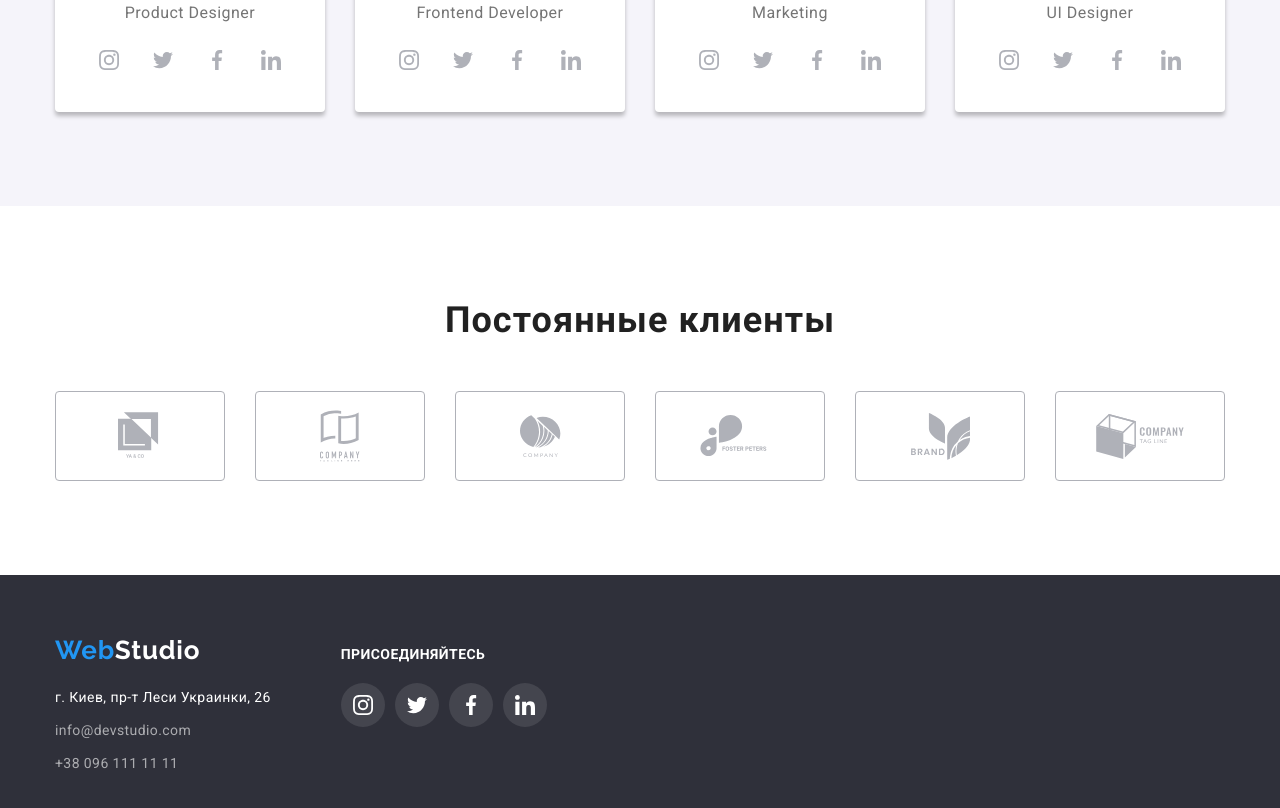
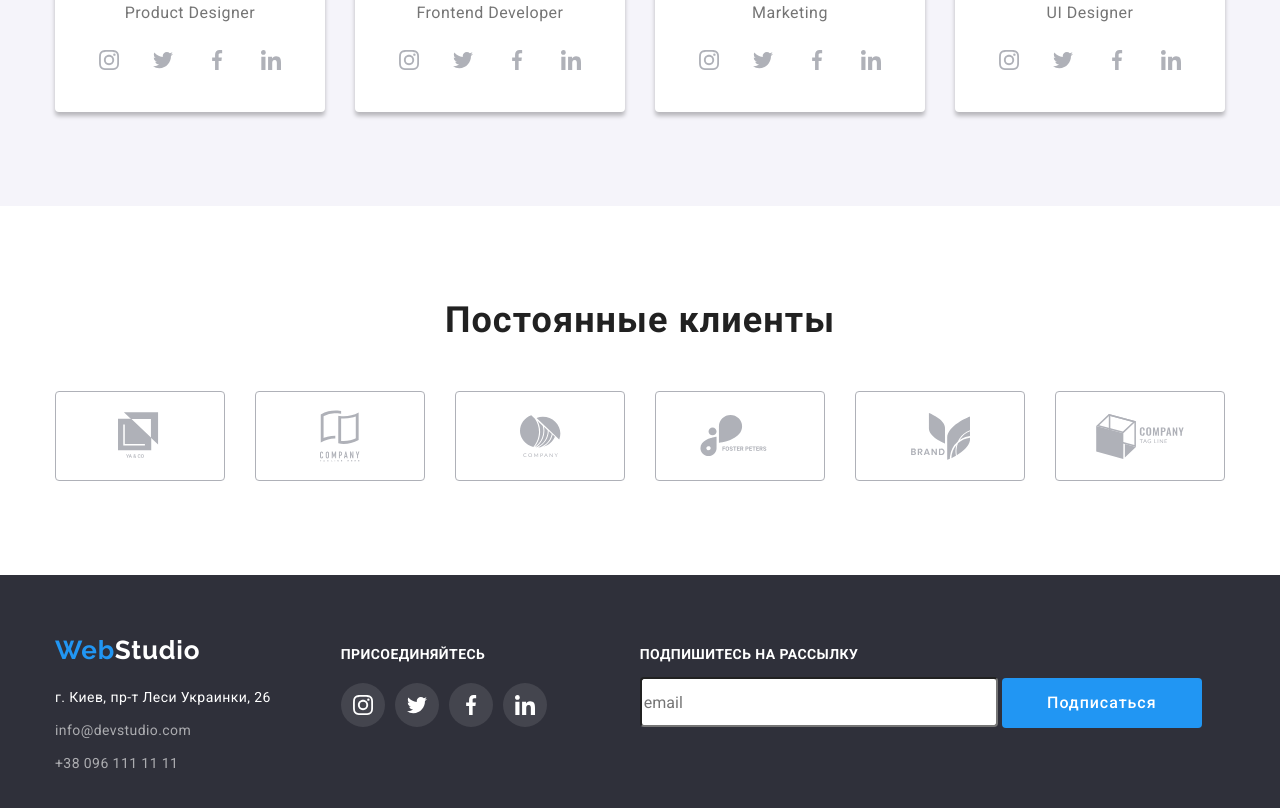
Before and after one commit to Kos8119/goit-markup-hw-05-1, a plain HTML site: page index.html in a window 1280 px wide. Shown: the part 2103-2911 px from the top of the page. Drawn offline with nearby package versions, Linux system fonts and the light colour scheme.

Commit message:
начато регполе в футере

```diff
--- a/css/styles.css
+++ b/css/styles.css
@@ -668,6 +668,59 @@ footer {
   transition-duration: var(--animation-duration);
 }
 
+/* форма подписки на рассылку */
+.f-email-text {
+  margin-left: 93px;
+  margin-top: 12px;
+  font-family: Roboto;
+  font-style: normal;
+  font-weight: 700;
+  font-size: 14px;
+  line-height: 1.14;
+  letter-spacing: 0.03em;
+  text-transform: uppercase;
+  color: var(--header-bg-color);
+}
+
+.us-email {
+  margin-left: 93px;
+}
+
+.email-field {
+  width: 358px;
+  height: 50px;
+  border-radius: 4px;
+}
+
+/*.button {
+  display: inline-block;
+  border-style: none;
+  outline: none;
+  padding: 6px 22px;
+  border-radius: 4px;
+  font-weight: 500;
+  font-size: 16px;
+  line-height: 1.63;
+  align-items: center;
+  text-align: center;
+  letter-spacing: 0.06em;
+  color: var(--text-color);
+  background-color: #f5f4fa;
+}
+*/
+
+.email-submit {
+  width: 200px;
+  height: 50px;
+  color: var(--header-bg-color);
+  background-color: var(--accent-color);
+  transition-property: color;
+  transition-property: background-color;
+  transition-duration: var(--animation-duration);
+}
+
+
+
 /* модальное окно*/
 .backdrop {
   position: fixed;
--- a/index.html
+++ b/index.html
@@ -306,7 +306,7 @@
     <footer>
         <div class="container">
             <div class="f-blocks">
-                <div class="f-address"><a class="f-logo" href="index.html"><span class="web">Web</span><span class="f-studio">Studio</span></a>
+                    <div class="f-address"><a class="f-logo" href="index.html"><span class="web">Web</span><span class="f-studio">Studio</span></a>
                         <ul class="f-contacts">
                             <li>
                                 <address class="address">г. Киев, пр-т Леси Украинки, 26</address>
@@ -340,6 +340,12 @@
                                 </a></li>
                         </ul>
                     </div>
+                    <form class="footer-form">
+                        <h3 class="f-email-text">Подпишитесь на рассылку</h3>
+                        <label class="us-email" for="user-email" name="email"></label>
+                        <input class="email-field" type="email" id="user-email" placeholder="email">
+                        <button type="submit"class="button email-submit">Подписаться</button>
+                    </form>
             </div>
         </div>
     </footer>
```
